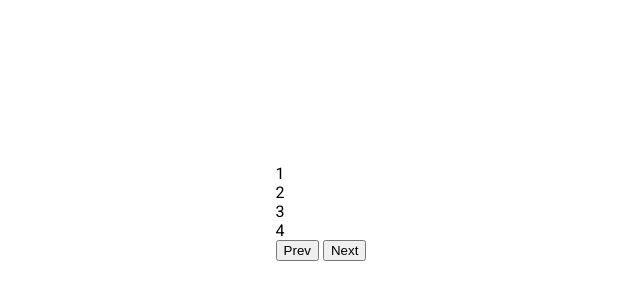
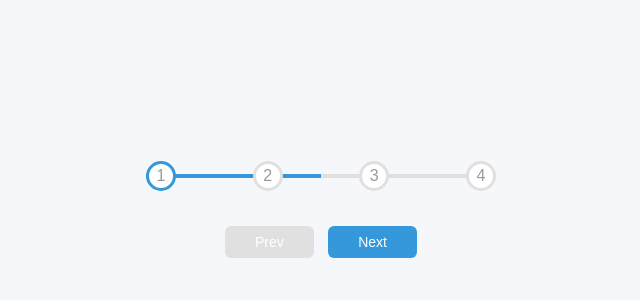
Before and after one commit to blademan/Progress-Steps, a plain HTML site: page index.html in a window 1280 px wide. Shown: the part 188-488 px from the top of the page, without its empty margins (319-959 px from the left). Drawn offline with Linux system fonts and the light colour scheme; a web font is replaced by a local one.

Commit message:
add css styles

```diff
--- a/index.html
+++ b/index.html
@@ -15,7 +15,7 @@
         <div class="circle">3</div>
         <div class="circle">4</div>
       </div>
-      <button class="btn" id="prev">Prev</button>
+      <button class="btn" id="prev" disabled>Prev</button>
       <button class="btn" id="next">Next</button>
     </div>
     <script src="script.js"></script>
--- a/style.css
+++ b/style.css
@@ -1,16 +1,121 @@
-@import url('https://fonts.googleapis.com/css2?family=Roboto:wght@400;700&display=swap');
-
+@import url("https://fonts.googleapis.com/css?family=Muli&display=swap");
+:root {
+  --line-fill: #3498db;
+  --line-border-empty: #e0e0e0;
+}
 * {
   box-sizing: border-box;
 }
 
 body {
-  font-family: 'Roboto', sans-serif;
+  font-family: "Muli", sans-serif;
+  background-color: #f6f7fb;
   display: flex;
-  flex-direction: column;
   align-items: center;
   justify-content: center;
   height: 100vh;
   overflow: hidden;
   margin: 0;
 }
+.container {
+  text-align: center;
+}
+.progress-container {
+  display: flex;
+  justify-content: space-between;
+  position: relative;
+  margin-bottom: 30px;
+  min-width: 100%;
+  width: 350px;
+}
+.progress-container::before {
+  content: "";
+  background-color: var(--line-border-empty);
+  position: absolute;
+  top: 50%;
+  left: 0%;
+  height: 4px;
+  width: 100%;
+  transform: translateY(-50%);
+  -webkit-transform: translateY(-50%);
+  -moz-transform: translateY(-50%);
+  -ms-transform: translateY(-50%);
+  -o-transform: translateY(-50%);
+  z-index: -1;
+  transition: 0.4s ease;
+  -webkit-transition: 0.4s ease;
+  -moz-transition: 0.4s ease;
+  -ms-transition: 0.4s ease;
+  -o-transition: 0.4s ease;
+}
+.progress {
+  background-color: var(--line-fill);
+  position: absolute;
+  top: 50%;
+  left: 0%;
+  height: 4px;
+  width: 50%;
+  transform: translateY(-50%);
+  -webkit-transform: translateY(-50%);
+  -moz-transform: translateY(-50%);
+  -ms-transform: translateY(-50%);
+  -o-transform: translateY(-50%);
+  z-index: -1;
+  transition: 0.4s ease;
+  -webkit-transition: 0.4s ease;
+  -moz-transition: 0.4s ease;
+  -ms-transition: 0.4s ease;
+  -o-transition: 0.4s ease;
+}
+.circle {
+  background-color: #fff;
+  color: #999;
+  display: flex;
+  align-items: center;
+  justify-content: center;
+  border: 3px solid var(--line-border-empty);
+  border-radius: 50%;
+  -webkit-border-radius: 50%;
+  -moz-border-radius: 50%;
+  -ms-border-radius: 50%;
+  -o-border-radius: 50%;
+  height: 30px;
+  width: 30px;
+  transition: 0.4s ease;
+  -webkit-transition: 0.4s ease;
+  -moz-transition: 0.4s ease;
+  -ms-transition: 0.4s ease;
+  -o-transition: 0.4s ease;
+}
+.circle.active {
+  border: 3px solid var(--line-fill);
+}
+.btn {
+  background-color: var(--line-fill);
+  color: #fff;
+  border: 0;
+  border-radius: 6px;
+  -webkit-border-radius: 6px;
+  -moz-border-radius: 6px;
+  -ms-border-radius: 6px;
+  -o-border-radius: 6px;
+  cursor: pointer;
+  font-family: inherit;
+  padding: 8px 30px;
+  margin: 5px;
+  font-size: 14px;
+}
+.btn:active {
+  transform: scale(0.98);
+  -webkit-transform: scale(0.98);
+  -moz-transform: scale(0.98);
+  -ms-transform: scale(0.98);
+  -o-transform: scale(0.98);
+}
+.btn:focus {
+  outline: 0;
+}
+.btn:disabled {
+  background-color: var(--line-border-empty);
+  cursor: not-allowed;
+}
```
